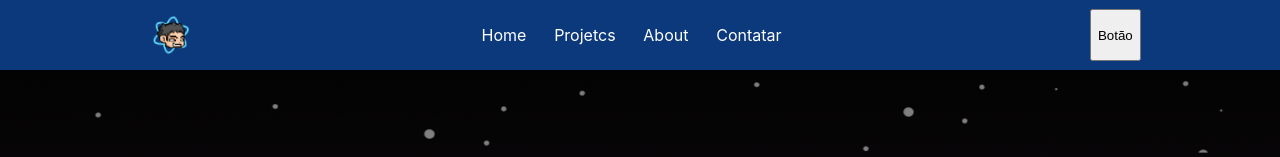
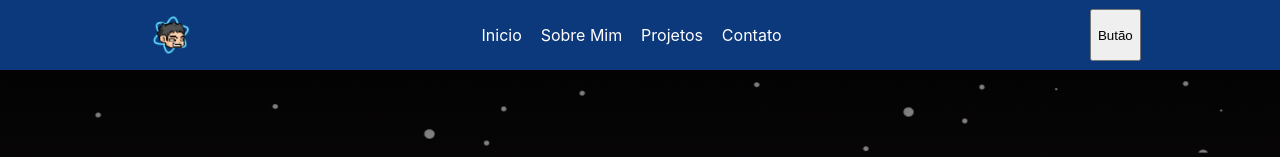
Before and after one commit to TH-ThiagoAlves/th-thiagoalves.github.io, a React (Create React App) app: page / in a window 1280 px wide. Shown: the top 157 px of the page. Built offline with nearby package versions, Linux system fonts and the light colour scheme.

Commit message:
feat: correção de ortografia

```diff
--- a/src/components/Header/index.js
+++ b/src/components/Header/index.js
@@ -12,12 +12,12 @@ export default function Hearder() {
                     <img src={teste} alt="log" />
                 </div>
                 <ul>
-                    <li>Home</li>
-                    <li>Projetcs</li>
-                    <li>About</li>
-                    <li>Contatar</li>
+                    <li>Inicio</li>
+                    <li>Sobre Mim</li>
+                    <li>Projetos</li>
+                    <li>Contato</li>
                 </ul>
-                <button type="button">Botão</button>
+                <button type="button">Butão</button>
             </nav>
         </header>
     )
```
